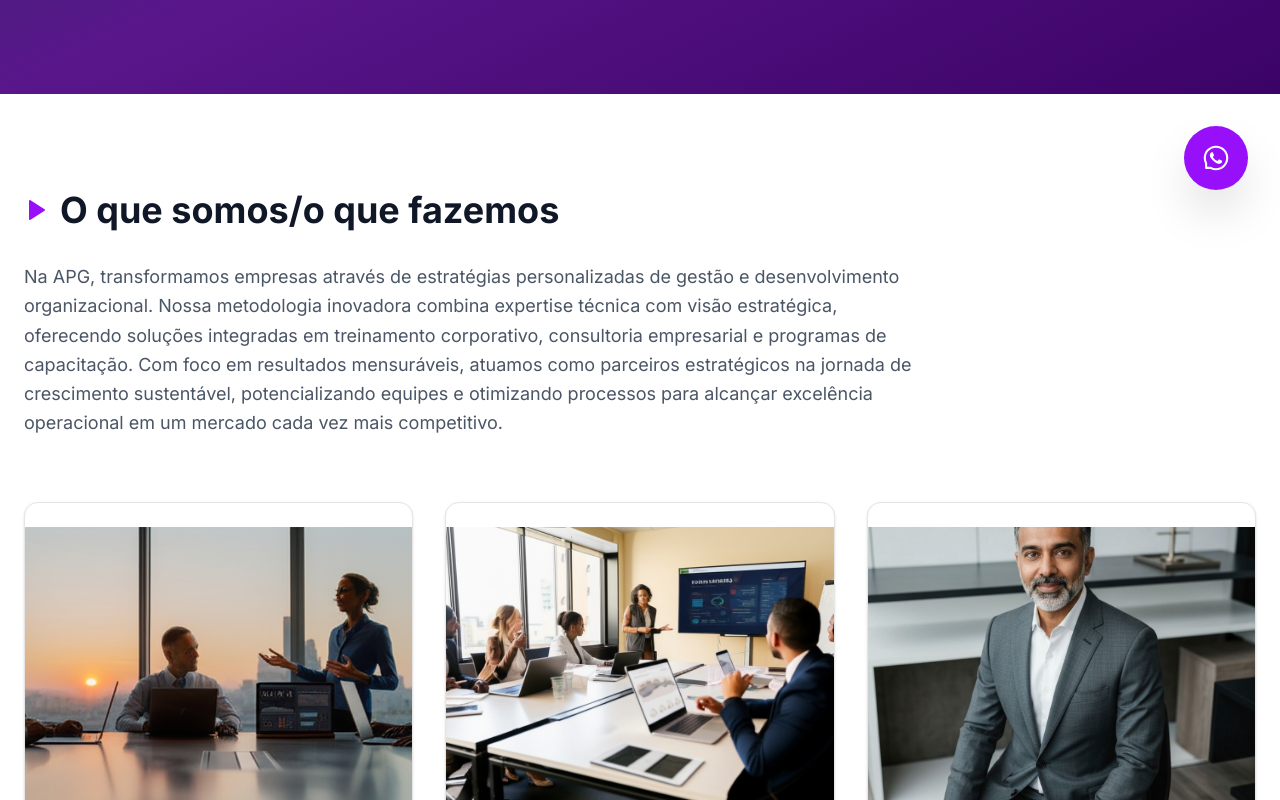
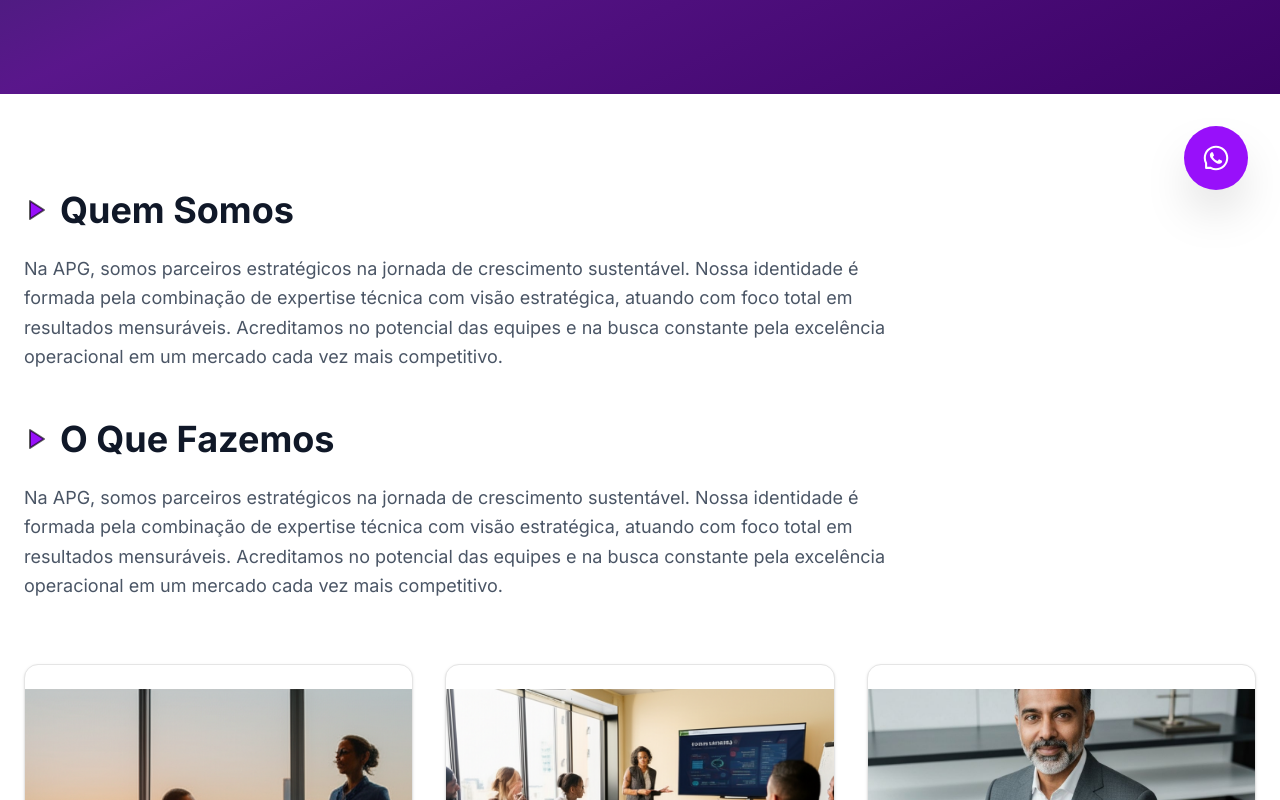
Before and after one commit to SouzaDioggo/APG, a Next.js app: page / in a window 1280 px wide. Shown: the part 578-1378 px from the top of the page. Built offline with nearby package versions, Linux system fonts and the light colour scheme.

Commit message:
Refactor: divcidir oque somos/oque fazemos

```diff
--- a/components/about-section.tsx
+++ b/components/about-section.tsx
@@ -23,27 +23,40 @@ export function AboutSection() {
   return (
     <section className="py-24 bg-white">
       <div className="container mx-auto px-6">
-        {/* Title with Icon */}
-        <div className="flex items-center gap-3 mb-8">
-          <Play className="w-6 h-6 text-purple-600 fill-purple-600" />
-          <h2 className="text-3xl md:text-4xl font-bold text-gray-900">O que somos/o que fazemos</h2>
+
+        {/* TÓPICO 1: QUEM SOMOS */}
+        <div className="mb-12">
+          <div className="flex items-center gap-3 mb-6">
+            <Play className="w-6 h-6 text-black/62 fill-purple-600" />
+            <h2 className="text-3xl md:text-4xl font-bold text-gray-900">Quem Somos</h2>
+          </div>
+          <p className="text-gray-600 text-lg leading-relaxed max-w-4xl">
+            Na APG, somos parceiros estratégicos na jornada de crescimento sustentável.
+            Nossa identidade é formada pela combinação de expertise técnica com visão estratégica,
+            atuando com foco total em resultados mensuráveis. Acreditamos no potencial das equipes
+            e na busca constante pela excelência operacional em um mercado cada vez mais competitivo.
+          </p>
         </div>
 
-        {/* Description */}
-        <p className="text-gray-600 text-lg leading-relaxed mb-16 max-w-4xl">
-          Na APG, transformamos empresas através de estratégias personalizadas de gestão e desenvolvimento
-          organizacional. Nossa metodologia inovadora combina expertise técnica com visão estratégica, oferecendo
-          soluções integradas em treinamento corporativo, consultoria empresarial e programas de capacitação. Com foco
-          em resultados mensuráveis, atuamos como parceiros estratégicos na jornada de crescimento sustentável,
-          potencializando equipes e otimizando processos para alcançar excelência operacional em um mercado cada vez
-          mais competitivo.
-        </p>
+        {/* TÓPICO 2: O QUE FAZEMOS */}
+        <div className="mb-16">
+          <div className="flex items-center gap-3 mb-6">
+            <Play className="w-6 h-6 text-black/62 fill-purple-600" />
+            <h2 className="text-3xl md:text-4xl font-bold text-gray-900">O Que Fazemos</h2>
+          </div>
+          <p className="text-gray-600 text-lg leading-relaxed max-w-4xl">
+            Na APG, somos parceiros estratégicos na jornada de crescimento sustentável.
+            Nossa identidade é formada pela combinação de expertise técnica com visão estratégica,
+            atuando com foco total em resultados mensuráveis. Acreditamos no potencial das equipes
+            e na busca constante pela excelência operacional em um mercado cada vez mais competitivo.
+          </p>
+        </div>
 
-        {/* Highlights Grid */}
+        {/* Highlights Grid (Mantido igual) */}
         <div className="grid grid-cols-1 md:grid-cols-3 gap-8">
           {highlights.map((item, index) => (
             <Card key={index} className="overflow-hidden hover:shadow-xl transition-shadow duration-300">
-              <div className="aspect-[4/3] overflow-hidden">
+              <div className="aspect-4/3 overflow-hidden">
                 <img src={item.image || "/placeholder.svg"} alt={item.title} className="w-full h-full object-cover" />
               </div>
               <div className="p-6 text-center">
--- a/components/hero-section.tsx
+++ b/components/hero-section.tsx
@@ -2,7 +2,7 @@ export function HeroSection() {
   return (
     <section
       id="home"
-      className="relative min-h-[600px] flex items-center justify-center bg-gradient-to-br from-blue-950 via-purple-900 to-purple-950 text-white pt-24"
+      className="relative min-h-[600px] flex items-center justify-center bg-linear-to-br from-blue-950 via-purple-900 to-purple-950 text-white pt-24"
     >
       <div className="container mx-auto px-6 py-24 text-center">
         <h1 className="text-7xl md:text-9xl font-bold mb-6 tracking-tight">
```
